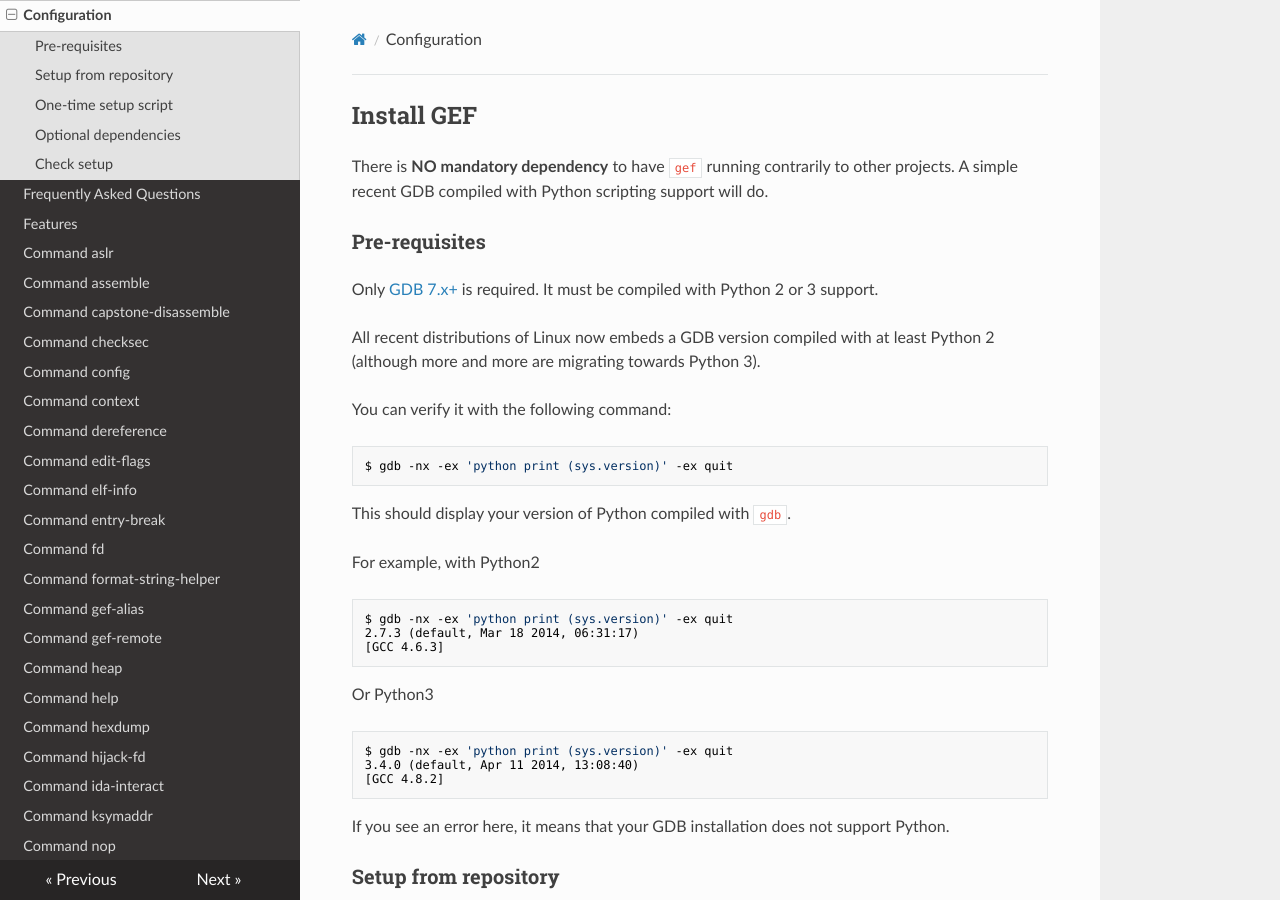
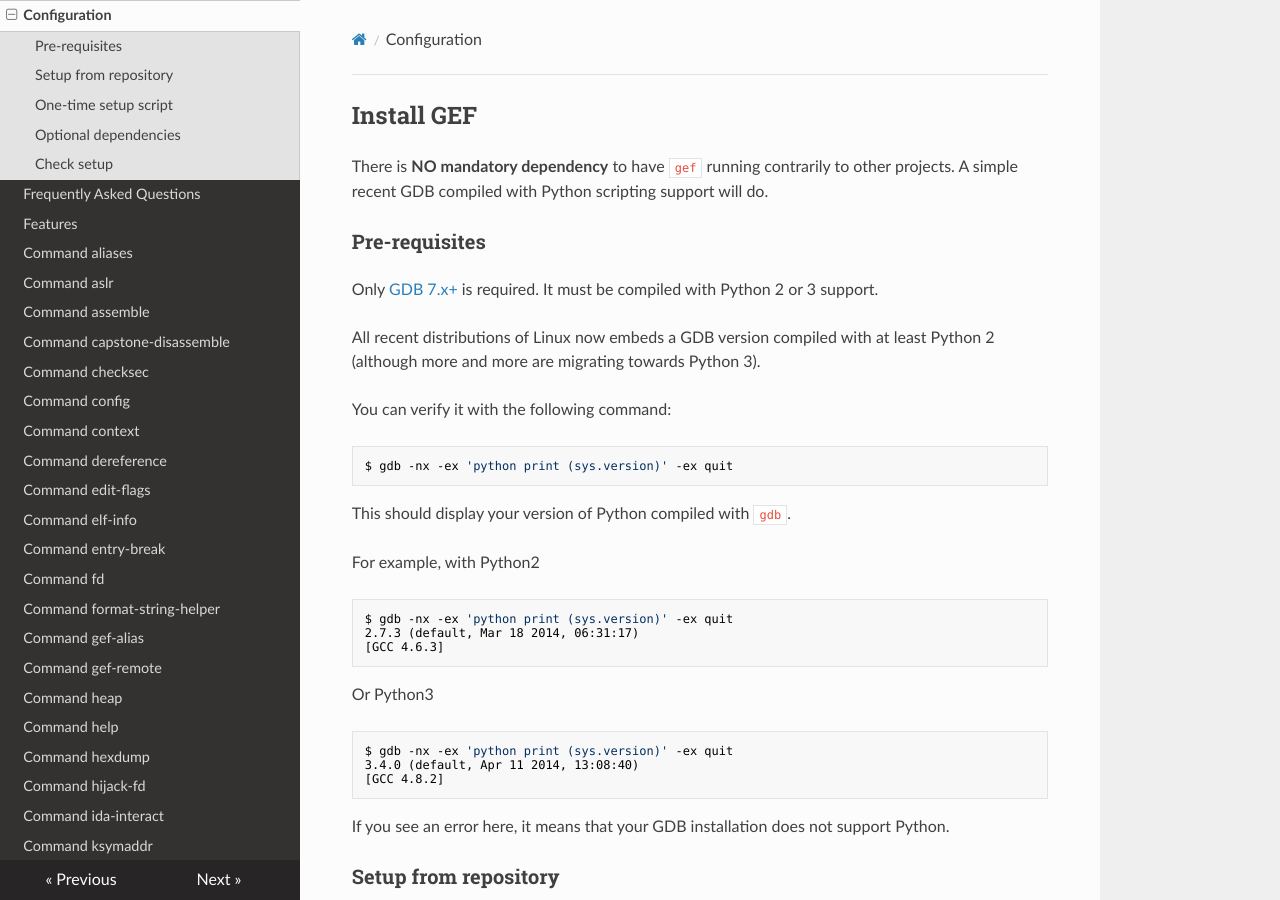
Before and after one commit to hugsy/gef, an MkDocs documentation site: the page built from docs/config.md, in a window 1280 px wide and 900 px high. Built offline with MkDocs 1.6.1, drawn with Linux system fonts in a browser that asks for light colours; nearby versions of some CDN libraries; old or Windows-style settings are respelled for this version of MkDocs; some of the changed lines change nothing that is shown.

Commit message:
Updated mkdocs.yml

```diff
--- a/mkdocs.yml
+++ b/mkdocs.yml
@@ -5,6 +5,7 @@
 - [config.md, Configuration]
 - [faq.md, Frequently Asked Questions]
 - [commands.md, Features]
+- [commands/aliases.md, Command aliases]
 - [commands/aslr.md, Command aslr]
 - [commands/assemble.md, Command assemble]
 - [commands/capstone-disassemble.md, Command capstone-disassemble]
@@ -38,6 +39,7 @@
 - [commands/search-pattern.md, Command search-pattern]
 - [commands/set-permission.md, Command set-permission]
 - [commands/shellcode.md, Command shellcode]
+- [commands/tmux-setup.md, Command tmux-setup]
 - [commands/trace-run.md, Command trace-run]
 - [commands/unicorn-emulate.md, Command unicorn-emulate]
 - [commands/vmmap.md, Command vmmap]
```
